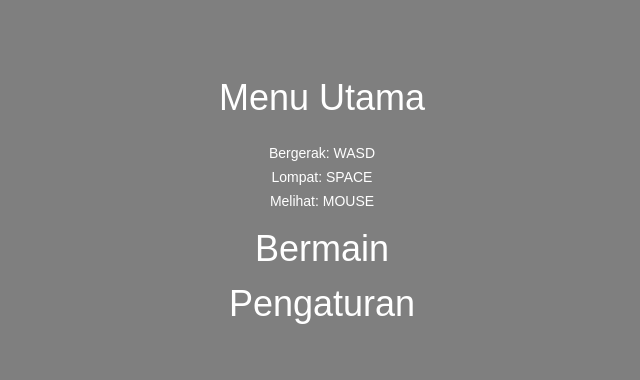
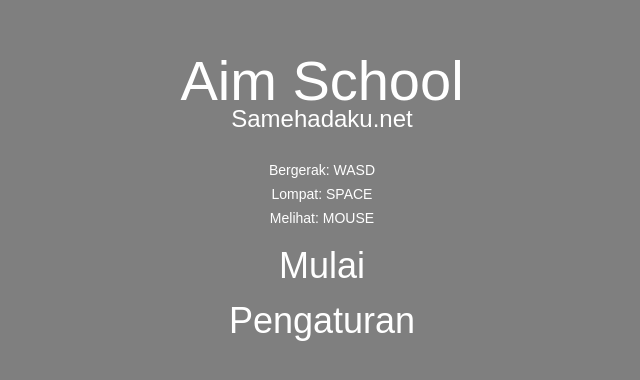
Before and after one commit to Grafkom-2020-A/fp-samehadaku-net, a plain HTML site: page index.html in a window 1280 px wide. Shown: the part 196-576 px from the top of the page, without its empty margins (318-958 px from the left). Drawn offline with nearby package versions, Linux system fonts and the light colour scheme; no server answers.

Commit message:
Update index.html

```diff
--- a/index.html
+++ b/index.html
@@ -10,12 +10,13 @@
 		<div id="blocker">
 
 			<div id="instructions">
-				<span style="font-size:36px">Menu Utama</span>
+				<span style="font-size:56px">Aim School</span></br>
+				<span style="font-size:24px">Samehadaku.net</span>
 				<br /><br />
 				Bergerak: WASD<br/>
 				Lompat: SPACE<br/>
 				Melihat: MOUSE<br/><br/>
-				<span id="play">Bermain</span><br/><br/>
+				<span id="play">Mulai</span><br/><br/>
 				<span id="tombolPengaturan">Pengaturan</span>
 			</div>
 
```
